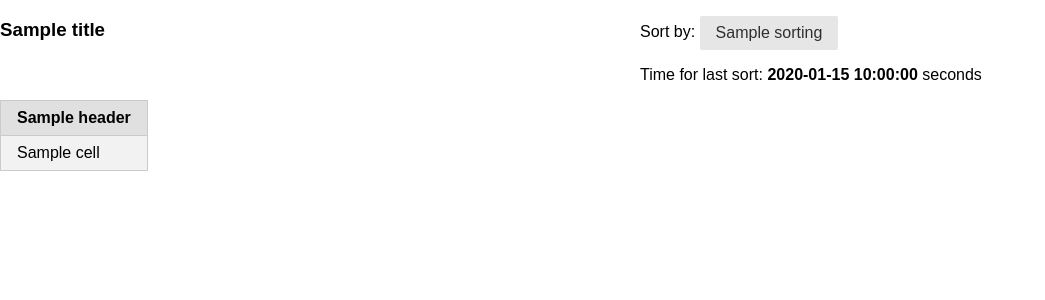
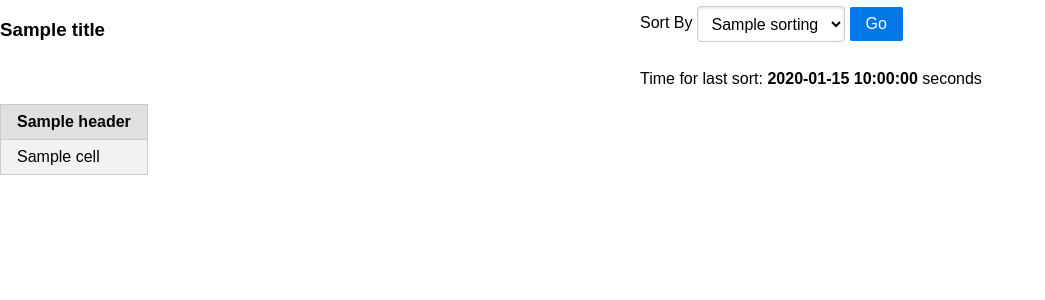
Before and after one commit to MakeSchool-Tutorials/Sorting-Algorithms-Starter-Code, a Flask app: template templates/table_view.html in a window 1280 px wide. Shown: the part 34-334 px from the top of the page, without its empty margins (0-1045 px from the left). Run offline with Flask 2, Linux system fonts and the light colour scheme; the template is opened without the code that fills it: most values are stand-ins (such as "Sample title", 1, 10 or a date in 2020).

Commit message:
Use form for sort selection

```diff
--- a/templates/table_view.html
+++ b/templates/table_view.html
@@ -5,12 +5,18 @@
       <h3>{{ title }}</h3>
     </div>
     <div class="pure-u-1-2">
-      <p>
-        Sort by:
-        {% for sorting in sortings %}
-          <a class="pure-button" href="{{ request.base_url }}?sort_by={{ sorting }}">{{ sorting }}</a>
-        {% endfor %}
-      </p>
+      <form class="pure-form" action="{{ request.base_url }}" method="GET">
+        <fieldset>
+          <label for="sortings">Sort By</label>
+          <select id="sortings" name="sort_by">
+            {% for sorting in sortings %}
+              <option>{{ sorting }}</option>
+            {% endfor %}
+          </select>
+
+          <button type="submit" class="pure-button pure-button-primary">Go</button>
+        </fieldset>
+      </form>
       <p>
         Time for last sort: <strong>{{ ex_time }}</strong> seconds
       </p>
```
